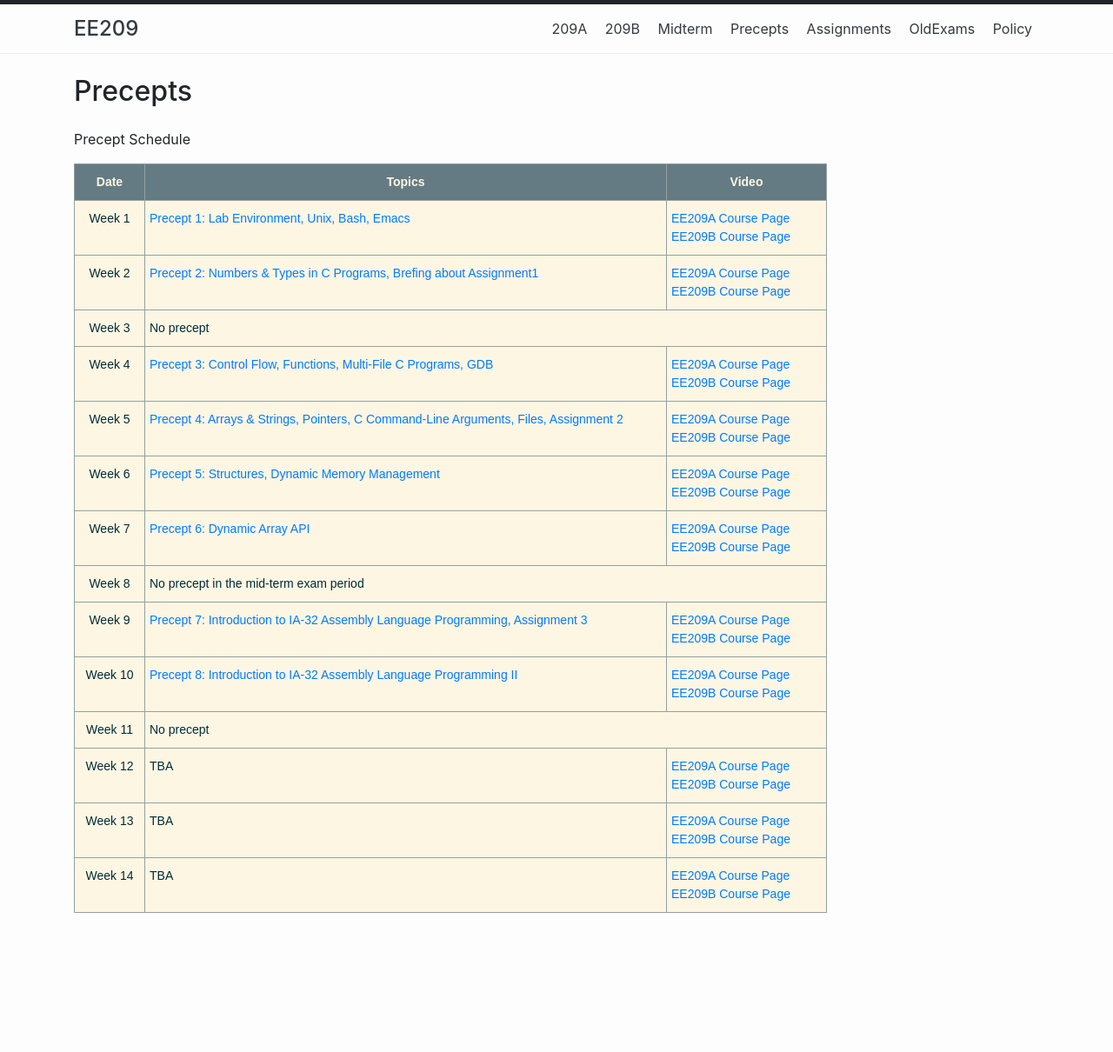
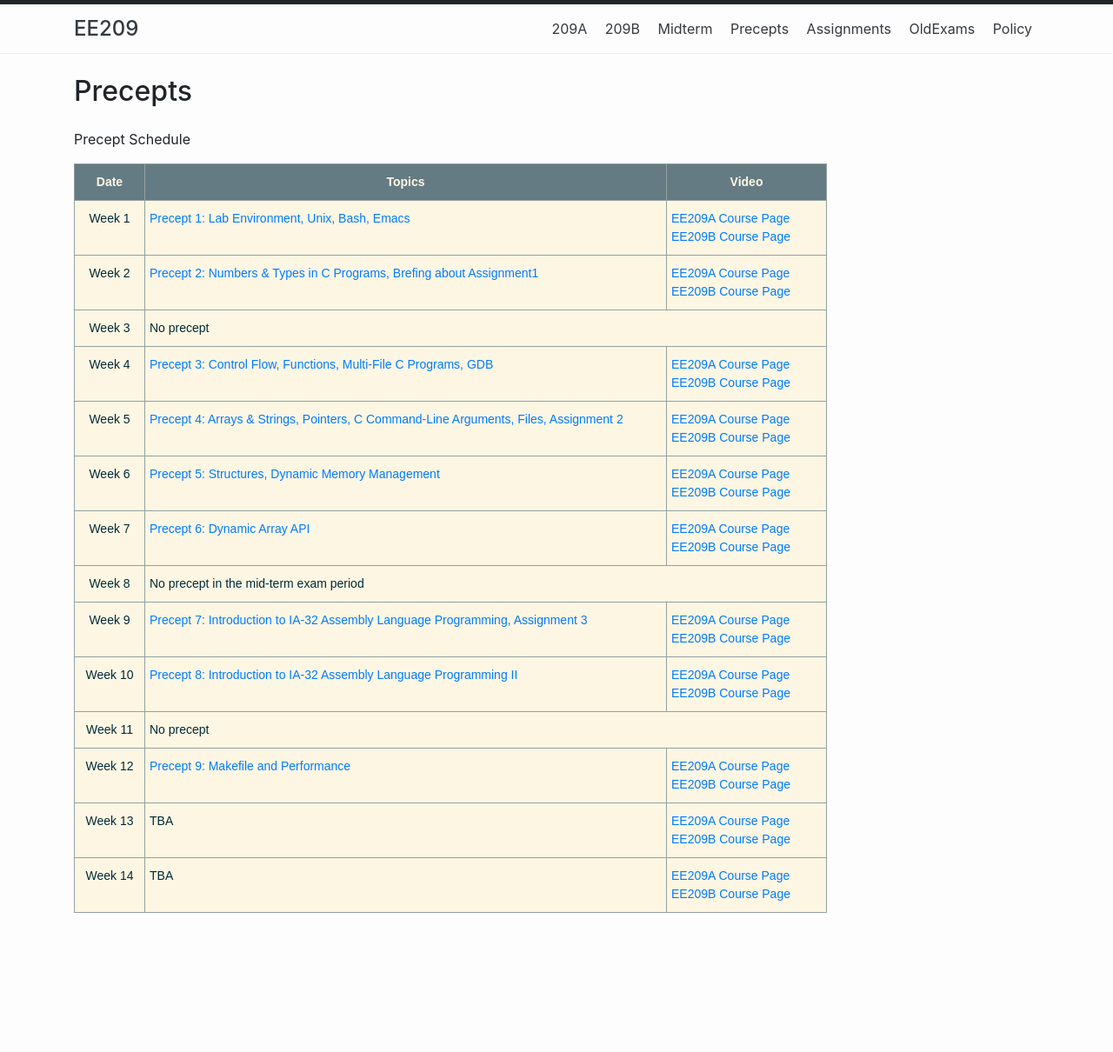
Before and after one commit to ee209-2020-fall/ee209-2020-fall, a Jekyll site: the page built from precepts.md, in a window 1280 px wide. Shown: the whole page at 87% size. Built offline with Jekyll 4.4.1, drawn with Linux system fonts in a browser that asks for light colours.

Commit message:
Precept9 update
.

```diff
--- a/precepts.md
+++ b/precepts.md
@@ -110,8 +110,8 @@ permalink: /precepts/
   </tr>
   <tr>
     <td class="tg-c3ow">Week 12</td>
-    <td class="tg-0pky">TBA</td>
-    <!-- <td class="tg-0pky">Precept 9: Makefile and Performance</td> -->
+    <!-- <td class="tg-0pky">TBA</td> -->
+    <td class="tg-0pky"><a href="./09/precept_9.zip">Precept 9: Makefile and Performance</a></td>
     <td class="tg-0pky">
     <a href="http://klms.kaist.ac.kr/course/view.php?id=118849">EE209A Course Page</a><br>
     <a href="http://klms.kaist.ac.kr/course/view.php?id=118850">EE209B Course Page</a></td>
@@ -119,7 +119,7 @@ permalink: /precepts/
   <tr>
     <td class="tg-c3ow">Week 13</td>
     <td class="tg-0pky">TBA</td>
-    <!-- <td class="tg-0pky">Precept 11: Ish Basic Design & Process Management</td> -->
+    <!-- <td class="tg-0pky"><a href="./11/precept_11.zip">Precept 11: Ish Basic Design & Process Management</a></td> -->
     <td class="tg-0pky">
     <a href="http://klms.kaist.ac.kr/course/view.php?id=118849">EE209A Course Page</a><br>
     <a href="http://klms.kaist.ac.kr/course/view.php?id=118850">EE209B Course Page</a></td>
@@ -127,7 +127,7 @@ permalink: /precepts/
   <tr>
     <td class="tg-c3ow">Week 14</td>
     <td class="tg-0pky">TBA</td>
-    <!-- <td class="tg-0pky">Precept 12: Ish dup2() & Signal Handling</td> -->
+    <!-- <td class="tg-0pky"><a href="./12/precept_12.zip">Precept 12: Ish dup2() & Signal Handling</a></td> -->
     <td class="tg-0pky">
     <a href="http://klms.kaist.ac.kr/course/view.php?id=118849">EE209A Course Page</a><br>
     <a href="http://klms.kaist.ac.kr/course/view.php?id=118850">EE209B Course Page</a></td>
```
Also changed, not shown: 1 other file.
